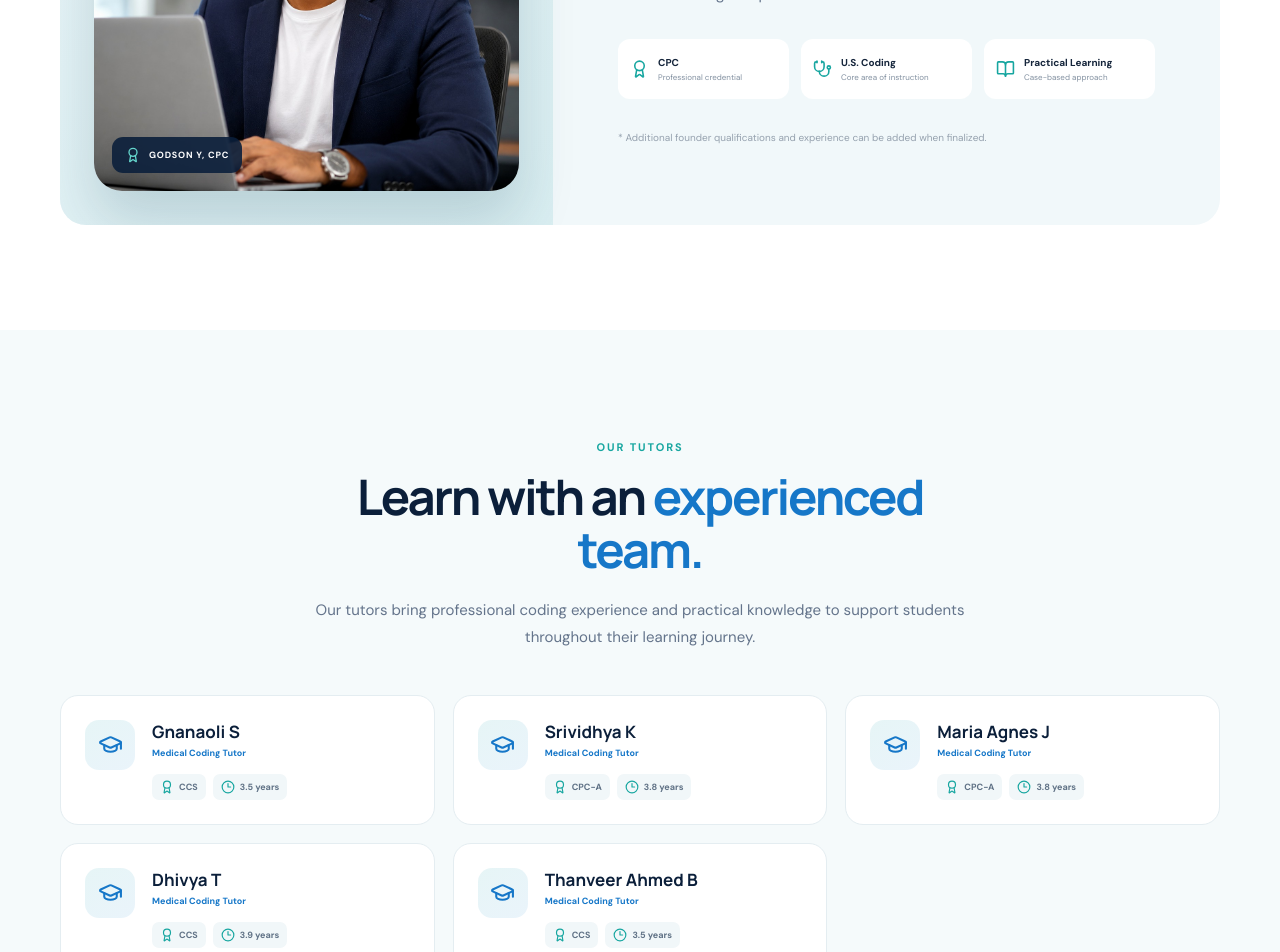
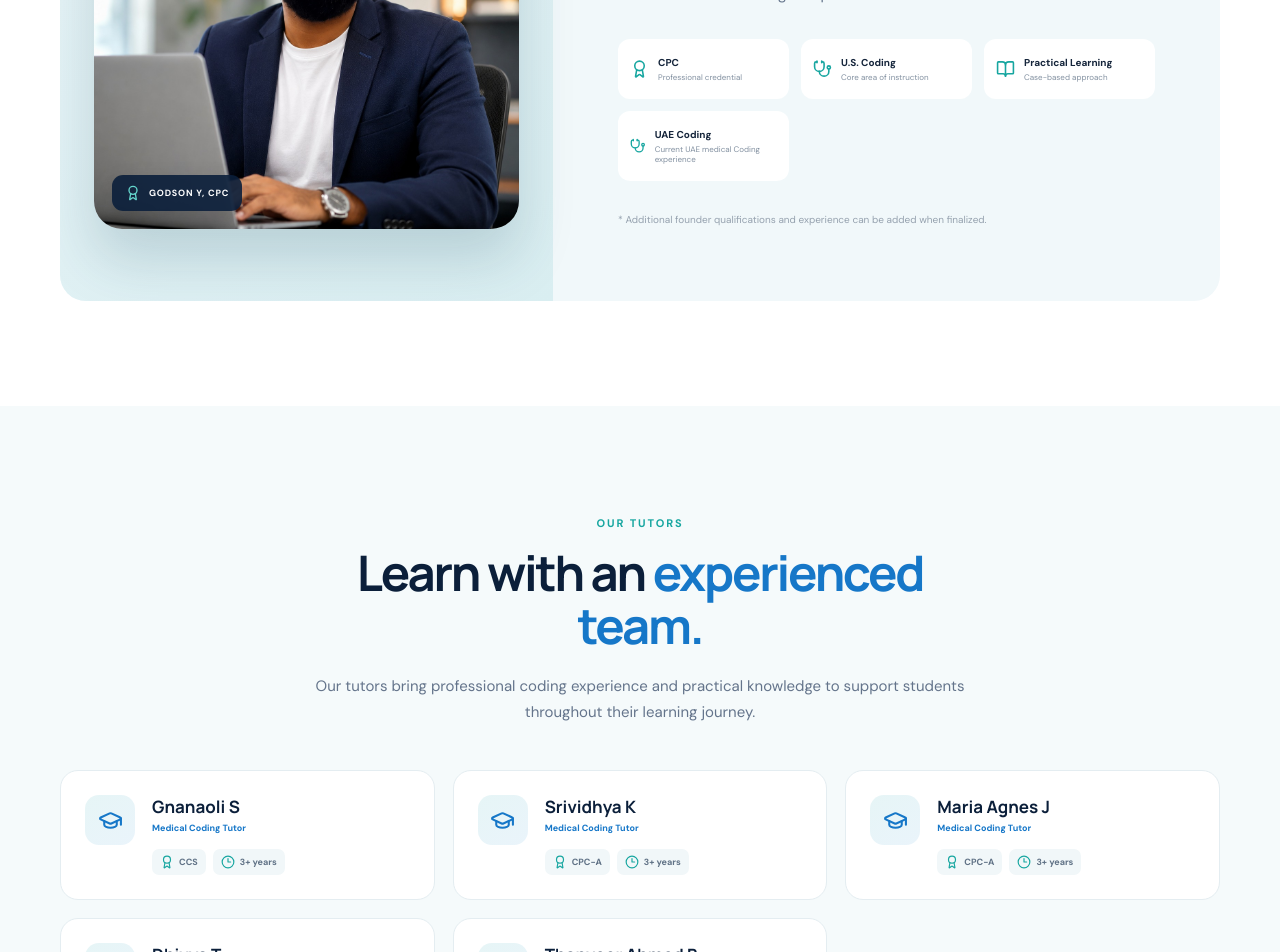
Before and after one commit to CathyJesi/Medical_Coding_Institute, a React (Vite) app: page / in a window 1280 px wide. Shown: the part 4140-5092 px from the top of the page. Built offline with nearby package versions, Linux system fonts and the light colour scheme.

Commit message:
Describe the change

```diff
--- a/src/App.jsx
+++ b/src/App.jsx
@@ -63,33 +63,27 @@ const tutors = [
   {
     name: 'Gnanaoli S',
     credential: 'CCS',
-    experience: '3.5 years',
-    image: 'gnanaoli.png'
+    experience: '3+ years',
   },
   {
     name: 'Srividhya K',
     credential: 'CPC-A',
-    experience: '3.8 years',
-    image: 'srividhya.png'
+    experience: '3+ years',
   },
   {
     name: 'Maria Agnes J',
     credential: 'CPC-A',
-    experience: '3.8 years',
-    image: 'maria-agnes.png'
+    experience: '3+ years',
   },
   {
     name: 'Dhivya T',
     credential: 'CCS',
-    experience: '3.9 years',
-    specialization: '1.4 years HCC • 2.5 years ED Specialty',
-    image: 'dhivya.png'
+    experience: '3+ years',
   },
   {
     name: 'Thanveer Ahmed B',
     credential: 'CCS',
-    experience: '3.5 years',
-    image: 'thanveer.png'
+    experience: '3+ years',
   }
 ]
 
@@ -671,11 +665,10 @@ function App() {
 
               <p className="trainer-intro">
                 Professional instruction focused on building a strong understanding
-                of U.S. medical coding and practical code selection.
+                of U.S. and UAE medical coding and practical code selection.
               </p>
 
               <div className="credentials">
-
                 <div>
                   <Award />
                   <span>
@@ -683,7 +676,6 @@ function App() {
                     <small>Professional credential</small>
                   </span>
                 </div>
-
                 <div>
                   <Stethoscope />
                   <span>
@@ -691,7 +683,6 @@ function App() {
                     <small>Core area of instruction</small>
                   </span>
                 </div>
-
                 <div>
                   <BookOpen />
                   <span>
@@ -699,7 +690,13 @@ function App() {
                     <small>Case-based approach</small>
                   </span>
                 </div>
-
+                <div>
+                  <Stethoscope />
+                  <span>
+                    <strong>UAE Coding</strong>
+                    <small>Current UAE medical Coding experience</small>
+                  </span>
+                </div>
               </div>
 
               <p className="note">
```
